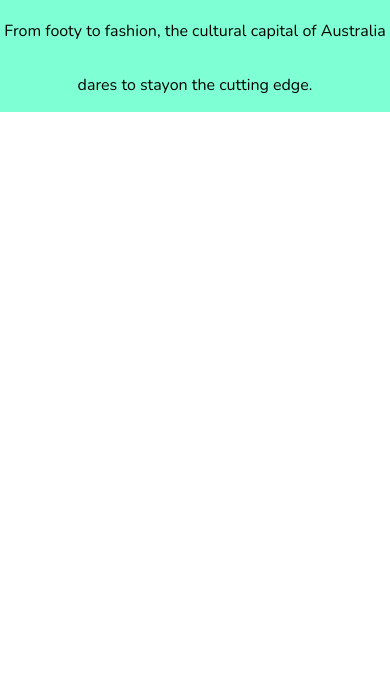
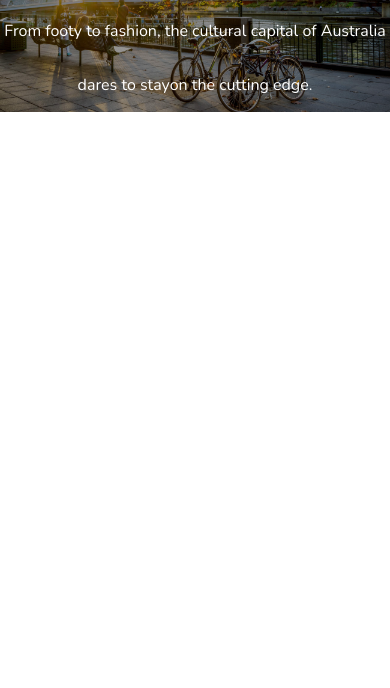
Before and after one commit to TraineeNash/Responsive-Layout, a plain HTML site: page index.html in a window 390 px wide. Shown: the part 156-844 px from the top of the page. Drawn offline with nearby package versions, Linux system fonts and the light colour scheme.

Commit message:
Troubleshooting Banner Part 2
Height change to anything will affect mobile view. <a></a> will disrupt the mobile view. Need to google how to solve the solution.

```diff
--- a/css/main.css
+++ b/css/main.css
@@ -40,21 +40,20 @@ header a:last-child{
 }
 #main{
     width: 100%;
-    /* height: 400px; */
-    background-color: aquamarine;
-    /* background-image: url('/img/banner.jpg');
+    /* background-color: aquamarine; */
+    background-image: url('/img/banner.jpg');
     background-repeat: no-repeat;
     background-size: cover;
     background-position: center;
     position: relative;
-    color: white; */
+    color: white;
 }
 .flex__center{
     align-items: center;
     justify-content: center;
     flex-flow: column wrap;
 }
-/* #main::before{
+#main::before{
     position: absolute;
     top: 0;
     right: 0;
@@ -62,8 +61,8 @@ header a:last-child{
     bottom: 0;
     background-color: rgba(0,0,0,0.4);
     content: "";
-} */
-/* #main .banner__content{
-    position: absolute;
-    flex-flow: column wrap;
-} */
+}
+#main .flex{
+    position: relative;
+    text-align: center;
+}
```
Also changed, not shown: index.html (+1 -2 lines).
